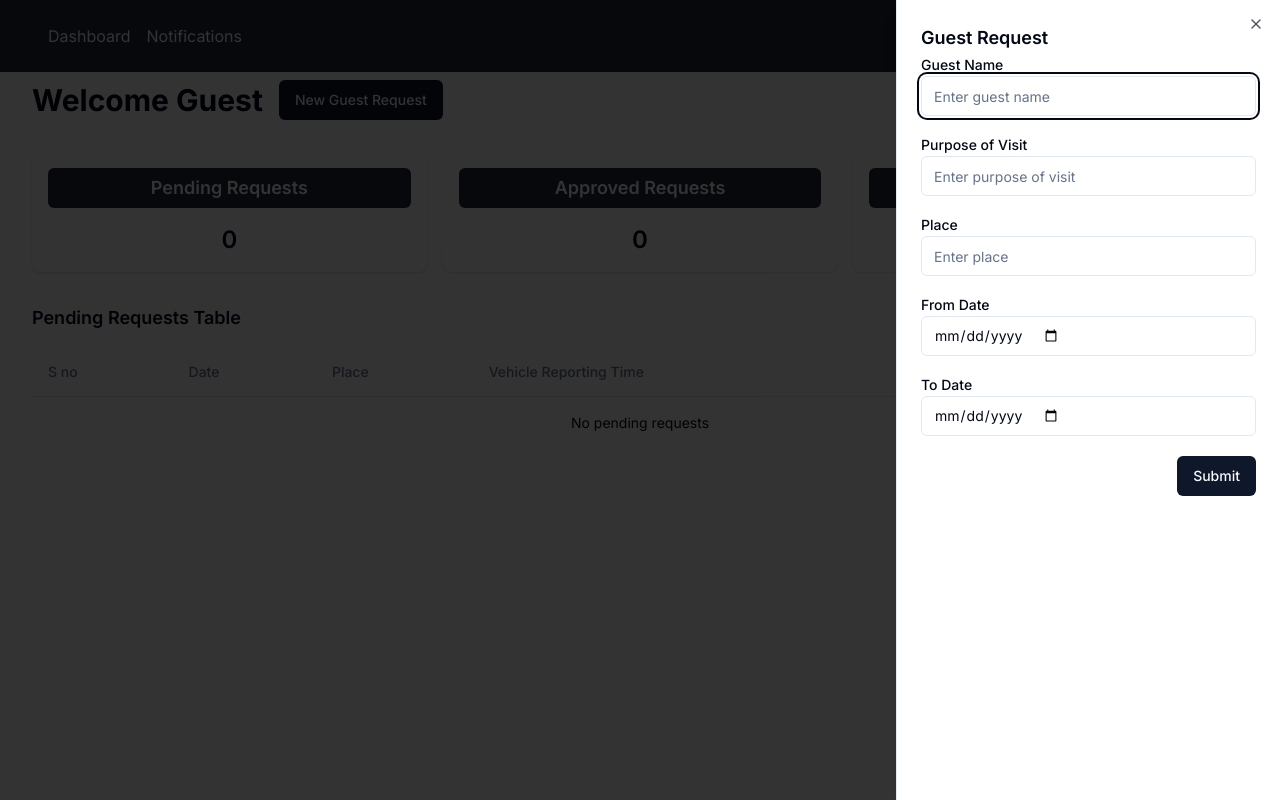
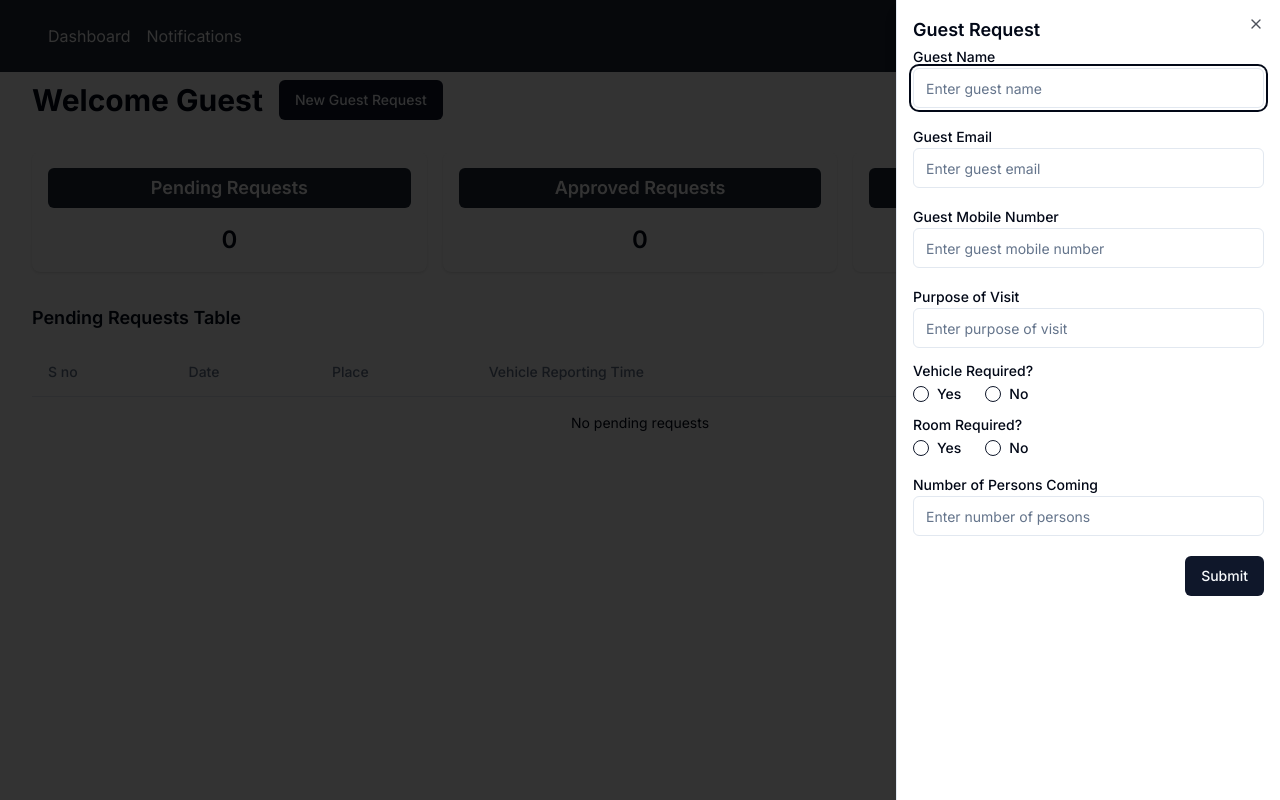
Before and after one commit to Nikitha0904/wheelsOnDemand, a Next.js app: page /facultydashboard in a window 1280 px wide. Both pictures are taken after a click on the button "New Guest Request". Built offline with nearby package versions, Linux system fonts and the light colour scheme.

Commit message:
modified login

```diff
--- a/package.json
+++ b/package.json
@@ -15,6 +15,7 @@
     "@radix-ui/react-dialog": "^1.1.1",
     "@radix-ui/react-label": "^2.1.0",
     "@radix-ui/react-navigation-menu": "^1.2.0",
+    "@radix-ui/react-radio-group": "^1.2.0",
     "@radix-ui/react-select": "^2.1.1",
     "@radix-ui/react-slot": "^1.1.0",
     "axios": "^1.7.2",
--- a/src/app/facultydashboard/page.jsx
+++ b/src/app/facultydashboard/page.jsx
@@ -85,7 +85,7 @@ export default function FacultyDashboard() {
     <div style={{ paddingTop: "5rem", paddingLeft: "2rem", paddingRight: "2rem" }} className="h-[calc(100vh-8rem)]">
       <div className="flex justify-between items-center mb-8">
         <div className="flex items-center space-x-4">
-          <h2 className="text-3xl font-bold">Welcome {user?.name || 'Guest'}</h2>
+          <h2 className="text-3xl font-bold">Welcome {user?.username || 'Guest'}</h2>
           <GuestRequestForm />
         </div>
       </div>
--- a/src/app/form/GuestRequestForm.jsx
+++ b/src/app/form/GuestRequestForm.jsx
@@ -3,47 +3,117 @@ import { Button } from "@/components/ui/button";
 import { Sheet, SheetContent, SheetHeader, SheetTitle, SheetFooter } from "@/components/ui/sheet";
 import { Input } from "@/components/ui/input";
 import { Label } from "@/components/ui/label";
+import { RadioGroup, RadioGroupItem } from "@/components/ui/radio-group";
 
 const GuestRequestForm = () => {
   const [open, setOpen] = useState(false);
+  const [vehicleRequired, setVehicleRequired] = useState(false);
+  const [roomRequired, setRoomRequired] = useState(false);
 
   return (
     <div>
       <Button onClick={() => setOpen(true)}>New Guest Request</Button>
       <Sheet open={open} onOpenChange={setOpen}>
-        <SheetContent side="right">
+        <SheetContent side="right" className="max-h-screen overflow-y-auto p-4">
           <SheetHeader>
             <SheetTitle>Guest Request</SheetTitle>
           </SheetHeader>
           <div className="space-y-4">
+            {/* Guest Details */}
             <div>
               <Label htmlFor="guestName">Guest Name</Label>
               <Input id="guestName" placeholder="Enter guest name" />
             </div>
             <div>
+              <Label htmlFor="guestEmail">Guest Email</Label>
+              <Input id="guestEmail" type="email" placeholder="Enter guest email" />
+            </div>
+            <div>
+              <Label htmlFor="guestMobile">Guest Mobile Number</Label>
+              <Input id="guestMobile" type="tel" placeholder="Enter guest mobile number" />
+            </div>
+            <div>
               <Label htmlFor="purpose">Purpose of Visit</Label>
               <Input id="purpose" placeholder="Enter purpose of visit" />
             </div>
+
+            {/* Vehicle Required */}
             <div>
-              <Label htmlFor="place">Place</Label>
-              <Input id="place" placeholder="Enter place" />
+              <Label className="block mb-2">Vehicle Required?</Label>
+              <RadioGroup
+                onValueChange={(value) => setVehicleRequired(value === "yes")}
+                className="flex space-x-4"
+              >
+                <div className="flex items-center">
+                  <RadioGroupItem value="yes" id="yes" />
+                  <Label htmlFor="yes" className="ml-2">Yes</Label>
+                </div>
+                <div className="flex items-center">
+                  <RadioGroupItem value="no" id="no" />
+                  <Label htmlFor="no" className="ml-2">No</Label>
+                </div>
+              </RadioGroup>
             </div>
+
+            {/* Conditional Vehicle Fields */}
+            {vehicleRequired && (
+              <>
+                <div>
+                  <Label htmlFor="pickupPlace">Guest Pickup Place</Label>
+                  <Input id="pickupPlace" placeholder="Enter pickup place" />
+                </div>
+                <div>
+                  <Label htmlFor="pickupTime">Guest Pickup Time</Label>
+                  <Input id="pickupTime" type="time" />
+                </div>
+              </>
+            )}
+
+            {/* Room Required */}
             <div>
-              <Label htmlFor="fromDate">From Date</Label>
-              <Input id="fromDate" type="date" />
+              <Label className="block mb-2">Room Required?</Label>
+              <RadioGroup
+                onValueChange={(value) => setRoomRequired(value === "yes")}
+                className="flex space-x-4"
+              >
+                <div className="flex items-center">
+                  <RadioGroupItem value="yes" id="yes-room" />
+                  <Label htmlFor="yes-room" className="ml-2">Yes</Label>
+                </div>
+                <div className="flex items-center">
+                  <RadioGroupItem value="no" id="no-room" />
+                  <Label htmlFor="no-room" className="ml-2">No</Label>
+                </div>
+              </RadioGroup>
             </div>
+
+            {/* Conditional Room Fields */}
+            {roomRequired && (
+              <>
+                <div>
+                  <Label htmlFor="stayStartDate">Stay Start Date</Label>
+                  <Input id="stayStartDate" type="date" />
+                </div>
+                <div>
+                  <Label htmlFor="stayEndDate">Stay End Date</Label>
+                  <Input id="stayEndDate" type="date" />
+                </div>
+              </>
+            )}
+
             <div>
-              <Label htmlFor="toDate">To Date</Label>
-              <Input id="toDate" type="date" />
+              <Label htmlFor="noOfPersons">Number of Persons Coming</Label>
+              <Input id="noOfPersons" type="number" placeholder="Enter number of persons" />
             </div>
           </div>
+
           <SheetFooter className="pt-5">
-            <Button type="submit" >Submit</Button>
+            <Button type="submit">Submit</Button>
           </SheetFooter>
         </SheetContent>
       </Sheet>
     </div>
   );
-}
+};
 
 export default GuestRequestForm;
--- a/src/app/login/page.jsx
+++ b/src/app/login/page.jsx
@@ -6,13 +6,12 @@ import { UserContext } from '../contexts/userContext';
 
 const LoginForm = () => {
   const [email, setEmail] = useState('');
-  const [password, setPassword] = useState('');
   const [errorMessage, setErrorMessage] = useState('');
   const router = useRouter();
   const { setUser } = useContext(UserContext);
 
   const handleLogin = async () => {
-    if (email.trim() === '' || password.trim() === '') {
+    if (email.trim() === '' ) {
       setErrorMessage('Please enter both email and password.');
       return;
     }
@@ -23,7 +22,7 @@ const LoginForm = () => {
         headers: {
           'Content-Type': 'application/json',
         },
-        body: JSON.stringify({ email, password }),
+        body: JSON.stringify({ email }),
       });
 
       if (!res.ok) {
@@ -37,22 +36,21 @@ const LoginForm = () => {
       console.log('Login successful', data);
 
       // Extract user details
-      const { name, id, college_id, role_id } = data.user;
+      const { username, id,  role } = data.user;
 
       // Set user details in context and localStorage
       setUser({
-        name,
+        username,
         userId: id,
-        college_id,
-        role_id,
+        role,
       });
 
       // Redirect based on role_id
-      if (role_id === 1) {
+      if (role === "Admin") {
         router.push(`/facultydashboard`);
-      } else if (role_id === 2) {
+      } else if (role === "AdminOffice") {
         router.push(`/officeDashboard`);
-      } else if (role_id === 3) {
+      } else if (role == "GuestAdmin") {
         router.push(`/adminDashboard`);
       } else {
         setErrorMessage('Unknown role.');
@@ -78,15 +76,7 @@ const LoginForm = () => {
           value={email}
           onChange={(e) => setEmail(e.target.value)}
         />
-        <label htmlFor='password' className='block mb-2 font-semibold'>Password</label>
-        <input
-          type='password'
-          id='password'
-          placeholder='Enter password'
-          className='w-full mb-4 px-3 py-2 border rounded-md focus:outline-none focus:ring-2 focus:ring-blue-500'
-          value={password}
-          onChange={(e) => setPassword(e.target.value)}
-        />
+
         <button
           className='w-full bg-blue-500 text-white py-2 rounded-md hover:bg-blue-600 transition-colors'
           onClick={handleLogin}
--- /dev/null
+++ b/src/components/ui/radio-group.jsx
@@ -0,0 +1,31 @@
+"use client"
+
+import * as React from "react"
+import * as RadioGroupPrimitive from "@radix-ui/react-radio-group"
+import { Circle } from "lucide-react"
+
+import { cn } from "@/lib/utils"
+
+const RadioGroup = React.forwardRef(({ className, ...props }, ref) => {
+  return (<RadioGroupPrimitive.Root className={cn("grid gap-2", className)} {...props} ref={ref} />);
+})
+RadioGroup.displayName = RadioGroupPrimitive.Root.displayName
+
+const RadioGroupItem = React.forwardRef(({ className, ...props }, ref) => {
+  return (
+    (<RadioGroupPrimitive.Item
+      ref={ref}
+      className={cn(
+        "aspect-square h-4 w-4 rounded-full border border-primary text-primary ring-offset-background focus:outline-none focus-visible:ring-2 focus-visible:ring-ring focus-visible:ring-offset-2 disabled:cursor-not-allowed disabled:opacity-50",
+        className
+      )}
+      {...props}>
+      <RadioGroupPrimitive.Indicator className="flex items-center justify-center">
+        <Circle className="h-2.5 w-2.5 fill-current text-current" />
+      </RadioGroupPrimitive.Indicator>
+    </RadioGroupPrimitive.Item>)
+  );
+})
+RadioGroupItem.displayName = RadioGroupPrimitive.Item.displayName
+
+export { RadioGroup, RadioGroupItem }
```
Also changed, not shown: src/app/api/login/route.js (+45 -19 lines), 2 other files (tests, documents, lock files or other folders).
